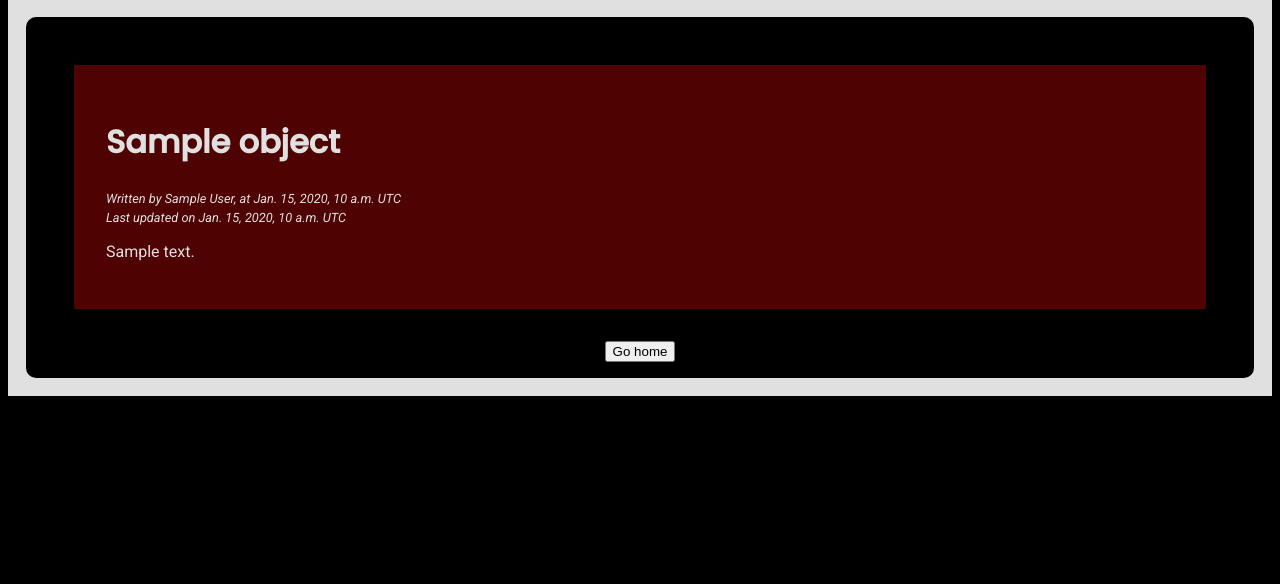
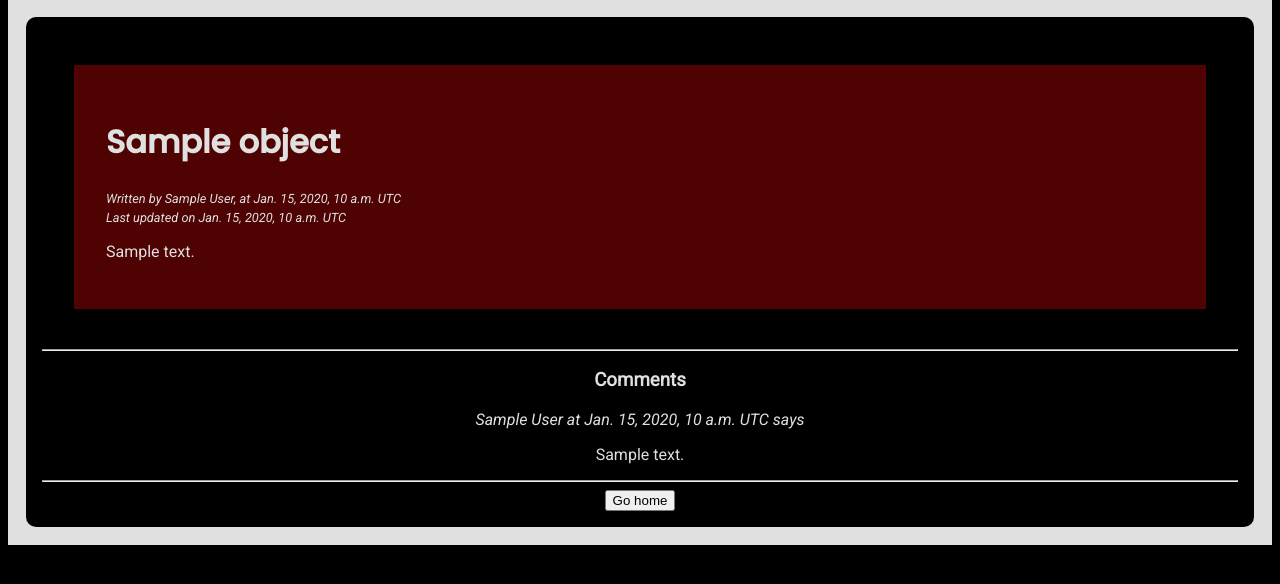
Before and after one commit to fwibisono87/CheeseBlog, a Django app: template templates/blogdetail.html in a window 1280 px wide. Shown: the part 178-762 px from the top of the page. Run offline with Django 3.2, Linux system fonts and the light colour scheme; the template is opened without the code that fills it: most values are stand-ins (such as "Sample title", 1, 10 or a date in 2020).

Commit message:
comments can now show up

```diff
--- a/blog/admin.py
+++ b/blog/admin.py
@@ -1,5 +1,5 @@
 from django.contrib import admin
-from .models import Blog
+from .models import Blog, Comment
 
 
 class BlogAdmin(admin.ModelAdmin):
@@ -12,4 +12,5 @@ class BlogAdmin(admin.ModelAdmin):
 
 
 admin.site.register(Blog, BlogAdmin)
+admin.site.register(Comment)
 # Register your models here.
--- a/templates/blogdetail.html
+++ b/templates/blogdetail.html
@@ -18,6 +18,17 @@
                 <a href="/delete/{{ object.pk }}"><button>Delete</button></a>
                 <a href="/edit/{{ object.pk }}"><button>Edit</button></a>
             {% endif %}
+            <hr>
+        <h3>Comments</h3>
+            {% if object.comments %}
+                {% for comment in object.comments.all %}
+                    <i>{{ comment.author }} at {{ comment.created_date }} UTC says </i>
+                    <p>{{ comment.text|linebreaks }}</p>
+                {% endfor %}
+            {% else %}
+            <p>No comments so far!</p>
+            {% endif %}
+            <hr>
             <a href="/"><button>Go home</button></a>
         </div>
     </div>
```
Also changed, not shown: blog/models.py (+15 -0 lines), blog/migrations/0003_comment.py (added).
